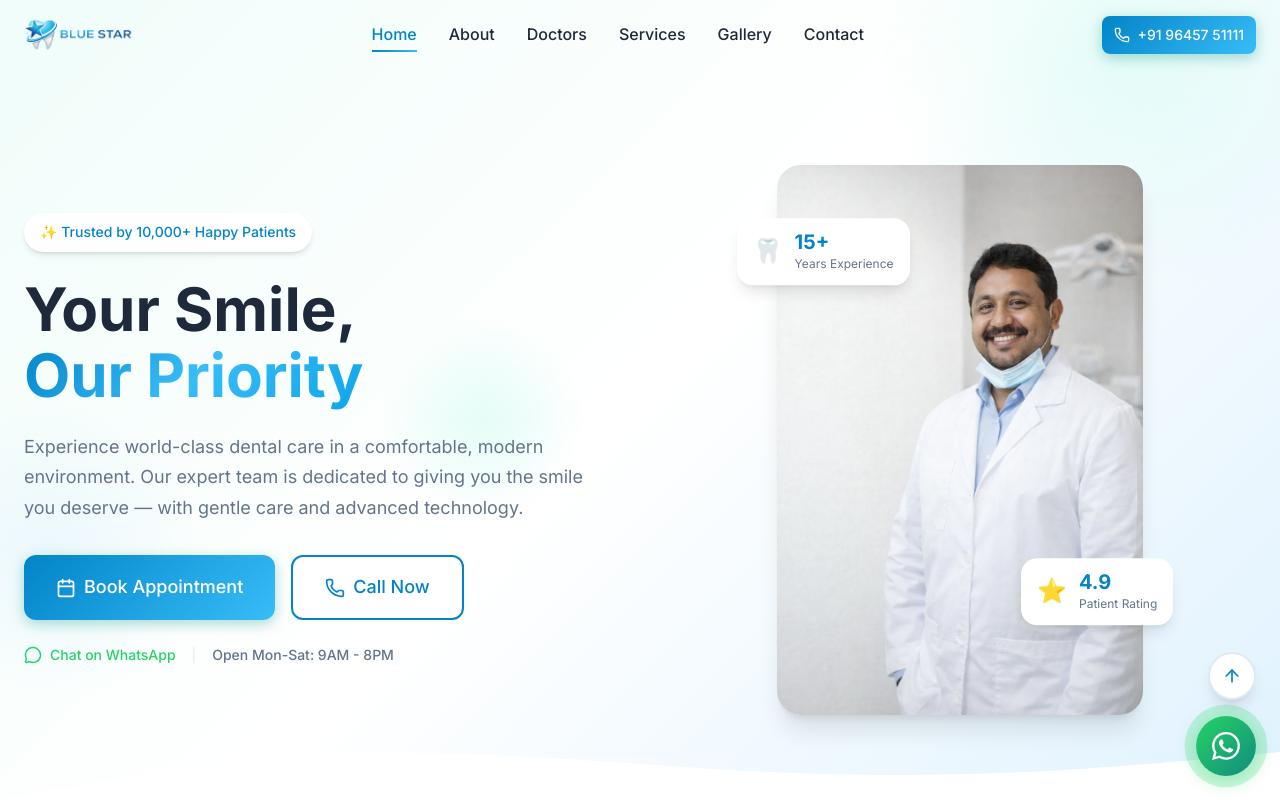
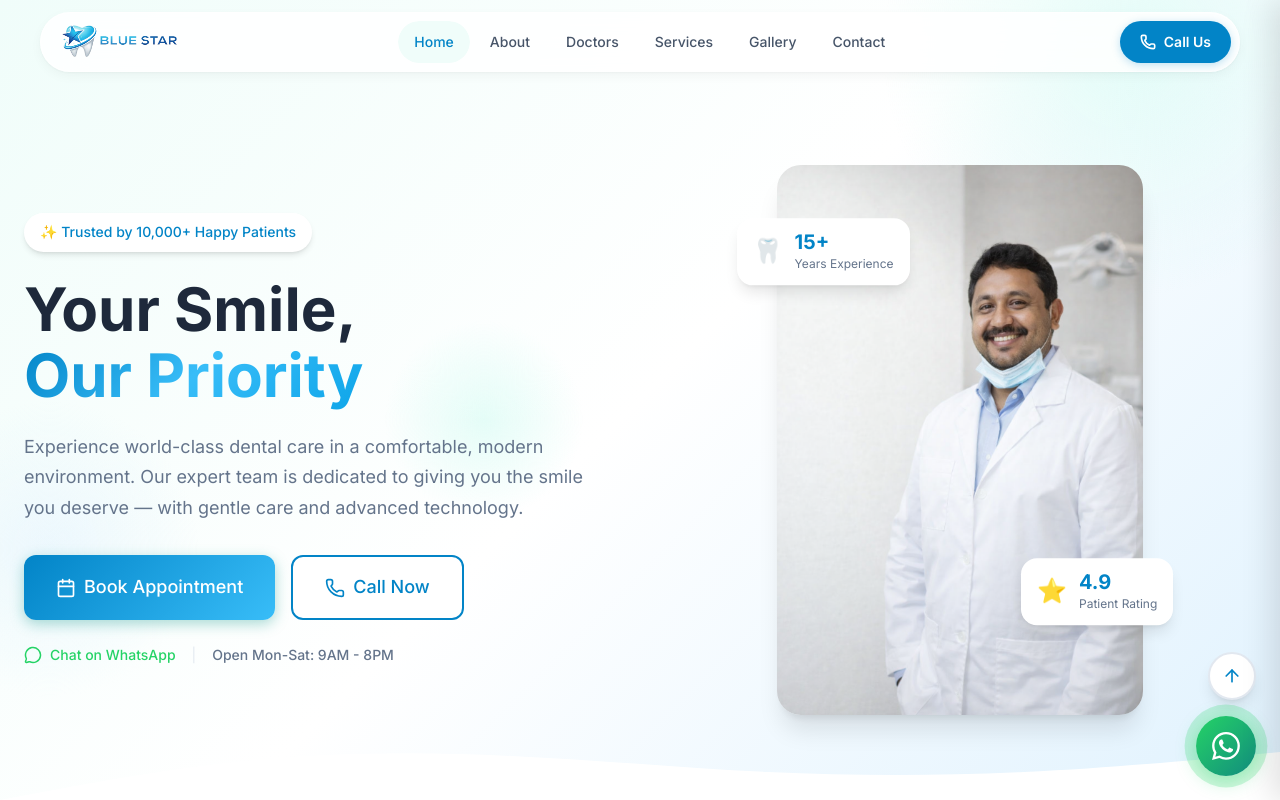
Before and after one commit to renjithroy/dental-studio-antigravity, a React (Vite) app: page / in a window 1280 px wide. Shown: the top 800 px of the page. Built offline with nearby package versions, Linux system fonts and the light colour scheme.

Commit message:
enhance navbar ui

```diff
--- a/src/App.css
+++ b/src/App.css
@@ -29,7 +29,7 @@ section {
 
 /* Scrollbar styling */
 ::-webkit-scrollbar {
-  width: 10px;
+  width: 7px;
 }
 
 ::-webkit-scrollbar-track {
--- a/src/components/Navbar.css
+++ b/src/components/Navbar.css
@@ -1,218 +1,379 @@
+/* =========================================
+   Premium Navbar - Google-Inspired Design
+   ========================================= */
+
+/* Navbar Container */
 .navbar {
     position: fixed;
     top: 0;
     left: 0;
     right: 0;
     z-index: 1000;
-    padding: var(--spacing-4) 0;
-    transition: all var(--transition-base);
+    padding: 12px 24px;
+    transition: all 0.4s cubic-bezier(0.4, 0, 0.2, 1);
 }
 
 .navbar-scrolled {
-    background: rgba(255, 255, 255, 0.95);
-    backdrop-filter: blur(10px);
-    box-shadow: var(--shadow-md);
-    padding: var(--spacing-3) 0;
+    padding: 8px 24px;
 }
 
-.navbar-container {
+/* Floating Inner Container */
+.navbar-inner {
     display: flex;
     align-items: center;
     justify-content: space-between;
+    max-width: 1200px;
+    margin: 0 auto;
+    padding: 8px 8px 8px 20px;
+    background: rgba(255, 255, 255, 0.85);
+    backdrop-filter: blur(20px);
+    -webkit-backdrop-filter: blur(20px);
+    border-radius: 100px;
+    border: 1px solid rgba(255, 255, 255, 0.8);
+    box-shadow:
+        0 1px 3px rgba(0, 0, 0, 0.04),
+        0 4px 12px rgba(0, 0, 0, 0.04);
+    transition: all 0.4s cubic-bezier(0.4, 0, 0.2, 1);
 }
 
+.navbar-scrolled .navbar-inner {
+    background: rgba(255, 255, 255, 0.95);
+    box-shadow:
+        0 1px 3px rgba(0, 0, 0, 0.06),
+        0 8px 24px rgba(0, 0, 0, 0.08);
+}
+
+/* Logo */
 .navbar-logo {
     display: flex;
     align-items: center;
-    gap: var(--spacing-2);
-    font-size: var(--font-size-xl);
-    font-weight: 700;
-    color: var(--color-primary);
-    transition: transform var(--transition-fast);
+    flex-shrink: 0;
+    transition: opacity 0.2s ease;
 }
 
 .navbar-logo:hover {
-    transform: scale(1.02);
+    opacity: 0.8;
 }
 
 .logo-img {
-    /* height: 100px; */
-    width: 110px;
+    height: 40px;
+    width: auto;
     object-fit: contain;
 }
 
-.logo-text {
-    background: linear-gradient(135deg, var(--color-primary), var(--color-primary-light));
-    -webkit-background-clip: text;
-    -webkit-text-fill-color: transparent;
-    background-clip: text;
-}
-
-.navbar-links {
+/* Center Navigation */
+.navbar-nav {
     display: flex;
     align-items: center;
-    gap: var(--spacing-8);
+    gap: 4px;
 }
 
 .nav-link {
     position: relative;
-    font-size: var(--font-size-base);
+    display: flex;
+    align-items: center;
+    padding: 10px 16px;
+    font-size: 14px;
     font-weight: 500;
-    color: var(--color-text-primary);
-    padding: var(--spacing-2) 0;
-    transition: color var(--transition-fast);
+    color: #475569;
+    border-radius: 100px;
+    transition: all 0.2s ease;
+    overflow: hidden;
 }
 
-.nav-link::after {
-    content: '';
-    position: absolute;
-    bottom: 0;
-    left: 0;
-    width: 0;
-    height: 2px;
-    background: linear-gradient(90deg, var(--color-primary), var(--color-primary-light));
-    transition: width var(--transition-base);
+.nav-link-text {
+    position: relative;
+    z-index: 1;
 }
 
-.nav-link:hover,
+.nav-link-indicator {
+    position: absolute;
+    inset: 0;
+    background: transparent;
+    border-radius: 100px;
+    transition: all 0.25s cubic-bezier(0.4, 0, 0.2, 1);
+    transform: scale(0.9);
+    opacity: 0;
+}
+
+.nav-link:hover {
+    color: #1e293b;
+}
+
+.nav-link:hover .nav-link-indicator {
+    background: #f1f5f9;
+    transform: scale(1);
+    opacity: 1;
+}
+
 .nav-link.active {
     color: var(--color-primary);
 }
 
-.nav-link:hover::after,
-.nav-link.active::after {
-    width: 100%;
+.nav-link.active .nav-link-indicator {
+    background: var(--color-primary-50);
+    transform: scale(1);
+    opacity: 1;
 }
 
+/* Right Actions */
 .navbar-actions {
     display: flex;
     align-items: center;
-    gap: var(--spacing-4);
+    gap: 8px;
 }
 
-.nav-cta-link {
+.navbar-cta {
     display: flex;
     align-items: center;
-    gap: var(--spacing-2);
-    font-size: var(--font-size-sm);
-    font-weight: 500;
+    gap: 8px;
+    padding: 10px 20px;
+    font-size: 14px;
+    font-weight: 600;
     color: white;
-    padding: var(--spacing-2) var(--spacing-3);
-    border-radius: var(--radius-md);
-    transition: all var(--transition-fast);
+    background: var(--color-primary);
+    border-radius: 100px;
+    transition: all 0.25s cubic-bezier(0.4, 0, 0.2, 1);
+    box-shadow: 0 2px 8px rgba(2, 132, 199, 0.25);
 }
 
-.nav-cta-link:hover {
-    color: var(--color-primary);
-    background: var(--color-primary-50);
+.navbar-cta:hover {
+    background: var(--color-primary-dark);
+    box-shadow: 0 4px 16px rgba(2, 132, 199, 0.35);
+    transform: translateY(-1px);
 }
 
-.nav-cta-mobile {
-    display: none;
+.cta-text {
+    display: block;
 }
 
 .mobile-menu-btn {
     display: none;
-    padding: var(--spacing-2);
-    color: var(--color-text-primary);
+    align-items: center;
+    justify-content: center;
+    width: 44px;
+    height: 44px;
+    color: #475569;
+    border-radius: 100px;
+    transition: all 0.2s ease;
 }
 
-.mobile-menu-close {
-    display: none;
+.mobile-menu-btn:hover {
+    background: #f1f5f9;
+    color: #1e293b;
 }
 
-/* Mobile Styles */
-@media (max-width: 968px) {
-    .navbar-links {
+/* =========================================
+   Mobile Menu
+   ========================================= */
+
+/* Overlay */
+.mobile-overlay {
+    position: fixed;
+    inset: 0;
+    background: rgba(15, 23, 42, 0.4);
+    backdrop-filter: blur(4px);
+    -webkit-backdrop-filter: blur(4px);
+    opacity: 0;
+    visibility: hidden;
+    z-index: 1001;
+    transition: all 0.3s ease;
+}
+
+.mobile-overlay.active {
+    opacity: 1;
+    visibility: visible;
+}
+
+/* Slide-out Menu */
+.mobile-menu {
     position: fixed;
     top: 0;
-        right: -100%;
-        width: 280px;
+    right: 0;
+    width: 320px;
+    max-width: 85vw;
     height: 100vh;
+    background: white;
+    z-index: 1002;
+    transform: translateX(100%);
+    transition: transform 0.35s cubic-bezier(0.32, 0.72, 0, 1);
+    display: flex;
     flex-direction: column;
-        align-items: flex-start;
-        justify-content: flex-start;
-        padding: var(--spacing-20) var(--spacing-6);
-        background: var(--color-white);
-        box-shadow: var(--shadow-xl);
-        transition: right var(--transition-base);
-        gap: var(--spacing-1);
+    box-shadow: -8px 0 30px rgba(0, 0, 0, 0.12);
 }
 
-    .navbar-links.active {
-        right: 0;
+.mobile-menu.active {
+    transform: translateX(0);
 }
 
-    .mobile-menu-close {
-        position: absolute;
-        top: var(--spacing-4);
-        right: var(--spacing-4);
+.mobile-menu-header {
+    display: flex;
+    align-items: center;
+    justify-content: space-between;
+    padding: 20px 20px 16px;
+    border-bottom: 1px solid #f1f5f9;
+}
+
+.mobile-logo {
+    height: 28px;
+    width: auto;
+}
+
+.mobile-close-btn {
     display: flex;
     align-items: center;
     justify-content: center;
-        width: 40px;
-        height: 40px;
-        border-radius: var(--radius-lg);
-        color: var(--color-text-secondary);
-        background: var(--color-background-alt);
-        transition: all var(--transition-fast);
+    width: 36px;
+    height: 36px;
+    color: #64748b;
+    background: #f8fafc;
+    border-radius: 10px;
+    transition: all 0.2s ease;
 }
 
-    .mobile-menu-close:hover {
+.mobile-close-btn:hover {
+    background: #f1f5f9;
+    color: #1e293b;
+}
+
+/* Mobile Navigation Links */
+.mobile-nav {
+    flex: 1;
+    padding: 12px 12px;
+    overflow-y: auto;
+}
+
+.mobile-nav-link {
+    display: flex;
+    align-items: center;
+    justify-content: space-between;
+    padding: 14px 16px;
+    font-size: 15px;
+    font-weight: 500;
+    color: #334155;
+    border-radius: 12px;
+    transition: all 0.2s ease;
+    margin-bottom: 2px;
+}
+
+.mobile-nav-link:hover {
+    background: #f8fafc;
+    color: #1e293b;
+}
+
+.mobile-nav-link.active {
     background: var(--color-primary-50);
     color: var(--color-primary);
 }
 
-    .navbar-links li {
-        width: 100%;
+.mobile-nav-arrow {
+    opacity: 0.4;
+    transition: all 0.2s ease;
 }
 
-    .nav-link {
-        display: block;
-        padding: var(--spacing-3) var(--spacing-4);
-        font-size: var(--font-size-lg);
-        border-radius: var(--radius-md);
+.mobile-nav-link:hover .mobile-nav-arrow {
+    opacity: 1;
+    transform: translateX(2px);
 }
 
-    .nav-link:hover,
-    .nav-link.active {
-        background: var(--color-primary-50);
+.mobile-nav-link.active .mobile-nav-arrow {
+    opacity: 1;
+    color: var(--color-primary);
 }
 
-    .nav-link::after {
+/* Mobile Menu Footer */
+.mobile-menu-footer {
+    padding: 20px;
+    border-top: 1px solid #f1f5f9;
+    background: #fafafa;
+}
+
+.mobile-cta {
+    display: flex;
+    align-items: center;
+    justify-content: center;
+    gap: 10px;
+    width: 100%;
+    padding: 14px 24px;
+    font-size: 15px;
+    font-weight: 600;
+    color: white;
+    background: var(--color-primary);
+    border-radius: 12px;
+    transition: all 0.25s ease;
+    box-shadow: 0 2px 8px rgba(2, 132, 199, 0.25);
+}
+
+.mobile-cta:hover {
+    background: var(--color-primary-dark);
+    transform: translateY(-1px);
+}
+
+.mobile-menu-tagline {
+    margin-top: 16px;
+    font-size: 12px;
+    color: #94a3b8;
+    text-align: center;
+}
+
+/* =========================================
+   Responsive
+   ========================================= */
+
+@media (max-width: 1024px) {
+    .navbar-nav {
         display: none;
     }
 
-    .nav-cta-link {
+    .navbar-cta .cta-text {
         display: none;
     }
 
-    .nav-cta-mobile {
-        display: block;
-        margin-top: var(--spacing-4);
-        padding-top: var(--spacing-4);
-        border-top: 1px solid var(--color-border);
-    }
-
-    .nav-cta-mobile .btn {
-        width: 100%;
+    .navbar-cta {
+        width: 44px;
+        height: 44px;
+        padding: 0;
         justify-content: center;
     }
 
     .mobile-menu-btn {
         display: flex;
-        align-items: center;
-        justify-content: center;
     }
 }
 
-@media (max-width: 480px) {
-    .navbar-links {
-        width: 100%;
-        right: -100%;
+@media (max-width: 640px) {
+    .navbar {
+        padding: 8px 12px;
     }
 
-    .navbar-links.active {
-        right: 0;
+    .navbar-inner {
+        padding: 6px 6px 6px 16px;
+    }
+
+    .logo-img {
+        height: 26px;
+    }
+
+    .navbar-cta,
+    .mobile-menu-btn {
+        width: 40px;
+        height: 40px;
     }
 }
+
+/* Animation for menu items */
+@keyframes slideIn {
+    from {
+        opacity: 0;
+        transform: translateX(20px);
+    }
+
+    to {
+        opacity: 1;
+        transform: translateX(0);
+    }
+}
+
+.mobile-menu.active .mobile-nav-link {
+    animation: slideIn 0.3s ease forwards;
+}
--- a/src/components/Navbar.jsx
+++ b/src/components/Navbar.jsx
@@ -1,5 +1,5 @@
 import { useState, useEffect } from 'react';
-import { Menu, X, Phone } from 'lucide-react';
+import { Menu, X, Phone, ChevronRight } from 'lucide-react';
 import './Navbar.css';
 
 const navLinks = [
@@ -18,7 +18,7 @@ export default function Navbar() {
 
     useEffect(() => {
         const handleScroll = () => {
-            setIsScrolled(window.scrollY > 50);
+            setIsScrolled(window.scrollY > 20);
 
             // Update active section based on scroll position
             const sections = navLinks.map((link) => link.href.slice(1));
@@ -56,56 +56,90 @@ export default function Navbar() {
     };
 
     return (
-        <nav className={`navbar ${isScrolled ? 'navbar-scrolled' : ''}`}>
-            <div className="navbar-container container">
+        <>
+            {/* Desktop Floating Navbar */}
+            <header className={`navbar ${isScrolled ? 'navbar-scrolled' : ''}`}>
+                <div className="navbar-inner">
+                    {/* Logo */}
                     <a href="#home" className="navbar-logo" onClick={(e) => handleNavClick(e, '#home')}>
                         <img src="/images/logo.png" alt="Blue Star" className="logo-img" />
-                    {/* <span className="logo-text">Blue Star</span> */}
                     </a>
 
-                <ul className={`navbar-links ${isMobileMenuOpen ? 'active' : ''}`}>
-                    {/* Mobile Menu Close Button */}
-                    <button
-                        className="mobile-menu-close"
-                        onClick={() => setIsMobileMenuOpen(false)}
-                        aria-label="Close menu"
-                    >
-                        <X size={24} />
-                    </button>
-
+                    {/* Center Navigation */}
+                    <nav className="navbar-nav">
                         {navLinks.map((link) => (
-                        <li key={link.href}>
                             <a
+                                key={link.href}
                                 href={link.href}
                                 className={`nav-link ${activeSection === link.href.slice(1) ? 'active' : ''}`}
                                 onClick={(e) => handleNavClick(e, link.href)}
                             >
-                                {link.label}
+                                <span className="nav-link-text">{link.label}</span>
+                                <span className="nav-link-indicator"></span>
                             </a>
-                        </li>
                         ))}
-                    <li className="nav-cta-mobile">
-                        <a href="tel:+919645751111" className="btn btn-primary">
-                            <Phone size={18} />
-                            Call Now
+                    </nav>
+
+                    {/* Right Actions */}
+                    <div className="navbar-actions">
+                        <a href="tel:+919645751111" className="navbar-cta">
+                            <Phone size={16} strokeWidth={2.5} />
+                            <span className="cta-text">Call Us</span>
                         </a>
-                    </li>
-                </ul>
 
-                <div className="navbar-actions">
-                    <a href="tel:+919645751111" className="nav-cta-link btn btn-primary">
-                        <Phone size={16} />
-                        <span>+91 96457 51111</span>
-                    </a>
                         <button
                             className="mobile-menu-btn"
-                        onClick={() => setIsMobileMenuOpen(!isMobileMenuOpen)}
-                        aria-label="Toggle menu"
+                            onClick={() => setIsMobileMenuOpen(true)}
+                            aria-label="Open menu"
                         >
-                        {isMobileMenuOpen ? <X size={24} /> : <Menu size={24} />}
+                            <Menu size={22} strokeWidth={2} />
                         </button>
                     </div>
                 </div>
+            </header>
+
+            {/* Mobile Menu Overlay */}
+            <div
+                className={`mobile-overlay ${isMobileMenuOpen ? 'active' : ''}`}
+                onClick={() => setIsMobileMenuOpen(false)}
+            />
+
+            {/* Mobile Slide-out Menu */}
+            <aside className={`mobile-menu ${isMobileMenuOpen ? 'active' : ''}`}>
+                <div className="mobile-menu-header">
+                    <img src="/images/logo.png" alt="Blue Star" className="mobile-logo" />
+                    <button
+                        className="mobile-close-btn"
+                        onClick={() => setIsMobileMenuOpen(false)}
+                        aria-label="Close menu"
+                    >
+                        <X size={20} strokeWidth={2} />
+                    </button>
+                </div>
+
+                <nav className="mobile-nav">
+                    {navLinks.map((link, index) => (
+                        <a
+                            key={link.href}
+                            href={link.href}
+                            className={`mobile-nav-link ${activeSection === link.href.slice(1) ? 'active' : ''}`}
+                            onClick={(e) => handleNavClick(e, link.href)}
+                            style={{ animationDelay: `${index * 50}ms` }}
+                        >
+                            <span>{link.label}</span>
+                            <ChevronRight size={16} className="mobile-nav-arrow" />
+                        </a>
+                    ))}
                 </nav>
+
+                <div className="mobile-menu-footer">
+                    <a href="tel:+919645751111" className="mobile-cta">
+                        <Phone size={18} />
+                        <span>+91 96457 51111</span>
+                    </a>
+                    <p className="mobile-menu-tagline">Expert Dental Care in Adimali</p>
+                </div>
+            </aside>
+        </>
     );
 }
```
Lines whose indentation alone changed are shown as unchanged.
